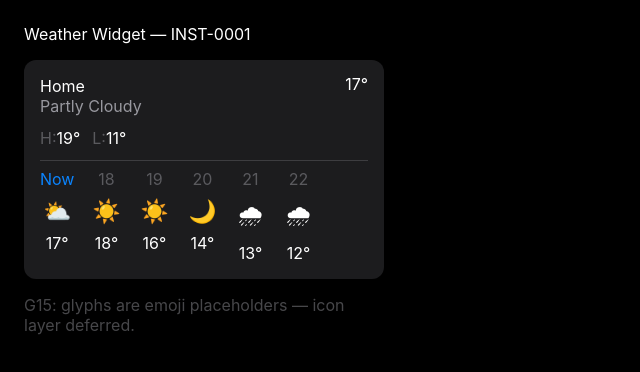
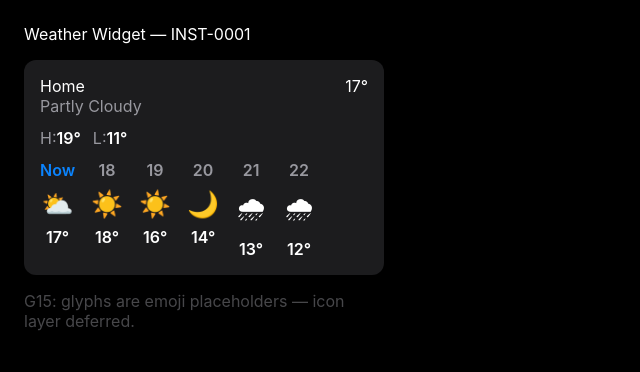
Before and after one commit to Meko-Six/design-language, a website built with Vite: page playground/weather.html in a window 1280 px wide. Shown: the whole page, without its empty margins (0-640 px from the left). Built offline with nearby package versions, Linux system fonts and the light colour scheme.

Commit message:
amend: INST-0001 typography — stat token, widget weight convention v0.1.7

```diff
--- a/playground/src/instances.css
+++ b/playground/src/instances.css
@@ -27,3 +27,13 @@
 .cell-hour.is-now { color: var(--accent); }
 .cell-glyph { font-size: 1.4em; }                /* G15 placeholder */
 .cell-temp  { font: var(--t-sub); color: var(--label-primary); }
+
+/* v0.1.7 — typography amendment: widget weight convention + stat */
+.widget-temp { font: var(--stat); }
+.widget-city { font: var(--t-headline); }
+.widget-meta { font: var(--t-footnote); color: var(--label-secondary); }
+.widget-meta b { font-weight: 600; color: var(--label-primary); }
+.strip { border-top: none; padding-top: 0; }
+.cell-hour { font: var(--t-footnote); font-weight: 600; color: var(--label-secondary); }
+.cell-glyph { font-size: 1.6em; }
+.cell-temp { font: var(--t-body); font-weight: 600; }
--- a/tokens/tokens.css
+++ b/tokens/tokens.css
@@ -154,3 +154,9 @@
   --chrome-item: 44px;   /* was topbar-h compact; item size, not bar height */
   --topbar-h: 52px;      /* now regular-mode only (pending macOS validation) */
 }
+
+/* v0.1.7 — G14 promoted: stat primitive (glanceable context, device-measured
+   provisional); widget weight convention = semibold variants of existing roles */
+:root {
+  --stat: 700 40px/1 var(--font);
+}
```
Also changed, not shown: patterns/weather-widget.md (+8 -0 lines), changelog.md.
